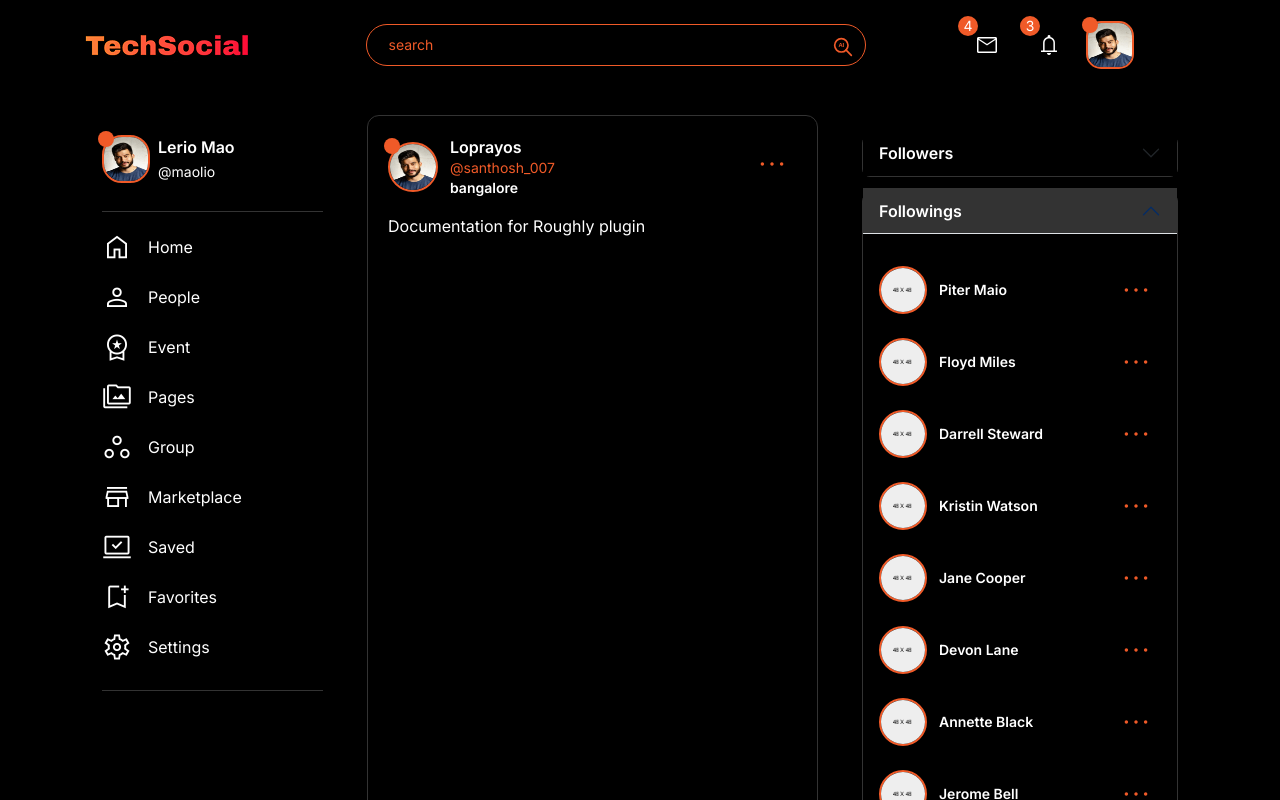
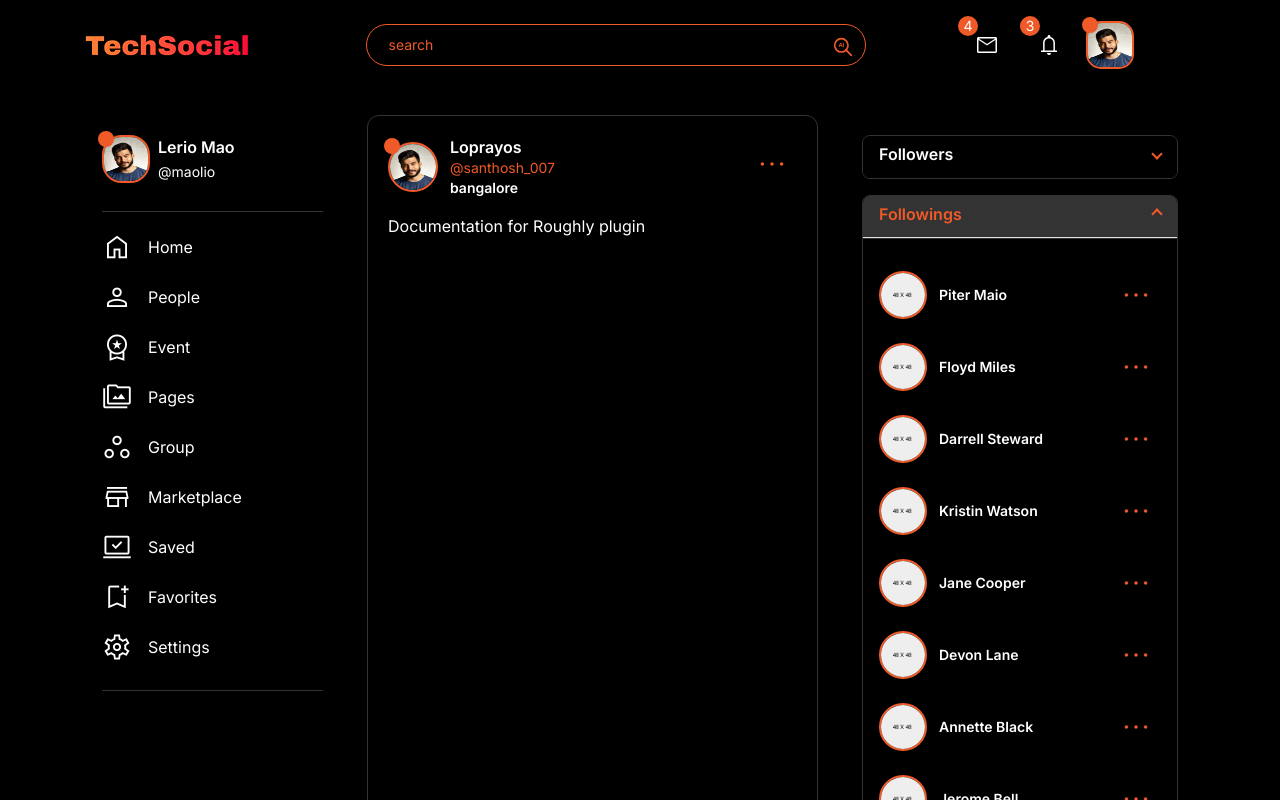
Before and after one commit to santhosh2002m/tech-social-app, a Next.js app: page /saved-post/1 in a window 1280 px wide. Shown: the top 800 px of the page. Built offline with nearby package versions, Linux system fonts and the light colour scheme; a web font is replaced by a local one.

Commit message:
fix(accordion): resolve border breakage in expanded state

```diff
--- a/components/common/Contact.jsx
+++ b/components/common/Contact.tsx
@@ -1,3 +1,4 @@
+// Contact.tsx
 "use client";
 
 import contentData from "@/data/contentData";
@@ -7,14 +8,17 @@ import { usePathname } from "next/navigation";
 import SingleContact from "./SingleContact";
 import avatar_6 from "/public/images/avatar-6.png";
 
-const Contact = ({ children }) => {
+interface ContactProps {
+  children: React.ReactNode;
+  sectionType: "followers" | "followings";
+}
+
+const Contact = ({ children, sectionType }: ContactProps) => {
   const pathname = usePathname();
 
   return (
     <>
-      {/* children props */}
       {children}
-
       <div className="d-flex flex-column gap-6">
         {pathname === "/" && (
           <div className="profile-area d-center position-relative align-items-center justify-content-between">
@@ -45,8 +49,7 @@ const Contact = ({ children }) => {
             key={itm.id}
             className="profile-area d-center justify-content-between"
           >
-            {/* Single Contact     */}
-            <SingleContact data={itm} />
+            <SingleContact data={itm} sectionType={sectionType} />
           </div>
         ))}
       </div>
--- a/components/common/SingleContact.tsx
+++ b/components/common/SingleContact.tsx
@@ -1,3 +1,4 @@
+// SingleContact.tsx
 import Image, { StaticImageData } from "next/image";
 import Link from "next/link";
 import ContactAction from "../ui/ContactAction";
@@ -8,7 +9,12 @@ interface ContactProps {
   avt: StaticImageData;
 }
 
-const SingleContact = ({ data }: { data: ContactProps }) => {
+interface SingleContactProps {
+  data: ContactProps;
+  sectionType: "followers" | "followings";
+}
+
+const SingleContact = ({ data, sectionType }: SingleContactProps) => {
   const { avt, id, name } = data;
 
   return (
@@ -25,13 +31,7 @@ const SingleContact = ({ data }: { data: ContactProps }) => {
           </h6>
         </div>
       </div>
-      {/* Contact Action */}
-      <ContactAction
-        actionList={[
-          ["Unfollow", "person_remove"],
-          ["Hide Contact", "hide_source"],
-        ]}
-      />
+      <ContactAction sectionType={sectionType} />
     </>
   );
 };
--- a/components/home/RightSide.tsx
+++ b/components/home/RightSide.tsx
@@ -19,7 +19,7 @@ const RightSide = () => {
             onClick={() => setActiveProfile(!activeProfile)}
           >
             <span>My List</span>
-            <i className="material-symbols-outlined mat-icon"> tune </i>
+            <i className="material-symbols-outlined mat-icon">tune</i>
           </button>
         </div>
       </div>
@@ -28,39 +28,27 @@ const RightSide = () => {
           <div className="sidebar-area p-5">
             <div className="accordion" id="sidebarAccordion">
               {/* Followers Section */}
-              <div
-                className="accordion-item"
-                style={{
-                  backgroundColor: "var(--body-color)",
-                  border: "1px solid var(--border-color)",
-                  borderRadius: "8px",
-                }}
-              >
+              <div className="accordion-item accordion-item-custom">
                 <h2 className="accordion-header" id="followersHeading">
                   <button
-                    className="accordion-button collapsed" // Set to collapsed
+                    className="accordion-button accordion-button-custom collapsed"
                     type="button"
                     data-bs-toggle="collapse"
                     data-bs-target="#followersCollapse"
-                    aria-expanded="false" // Set to false
+                    aria-expanded="false"
                     aria-controls="followersCollapse"
-                    style={{
-                      backgroundColor: "var(--body-color)",
-                      color: "var(--heading-1st-color)",
-                      border: "none",
-                    }}
                   >
                     <h6 className="m-0">Followers</h6>
                   </button>
                 </h2>
                 <div
                   id="followersCollapse"
-                  className="accordion-collapse collapse" // Remove show
+                  className="accordion-collapse collapse"
                   aria-labelledby="followersHeading"
                   data-bs-parent="#sidebarAccordion"
                 >
                   <div className="accordion-body">
-                    <Contact>
+                    <Contact sectionType="followers">
                       <div className="mb-4"></div>
                     </Contact>
                   </div>
@@ -68,39 +56,27 @@ const RightSide = () => {
               </div>
 
               {/* Followings Section */}
-              <div
-                className="accordion-item mt-4"
-                style={{
-                  backgroundColor: "var(--body-color)",
-                  border: "1px solid var(--border-color)",
-                  borderRadius: "8px",
-                }}
-              >
+              <div className="accordion-item accordion-item-custom mt-4">
                 <h2 className="accordion-header" id="followingsHeading">
                   <button
-                    className="accordion-button" // Not collapsed
+                    className="accordion-button accordion-button-custom"
                     type="button"
                     data-bs-toggle="collapse"
                     data-bs-target="#followingsCollapse"
-                    aria-expanded="true" // Set to true
+                    aria-expanded="true"
                     aria-controls="followingsCollapse"
-                    style={{
-                      backgroundColor: "var(--body-color)",
-                      color: "var(--heading-1st-color)",
-                      border: "none",
-                    }}
                   >
                     <h6 className="m-0">Followings</h6>
                   </button>
                 </h2>
                 <div
                   id="followingsCollapse"
-                  className="accordion-collapse collapse show" // Add show
+                  className="accordion-collapse collapse show"
                   aria-labelledby="followingsHeading"
                   data-bs-parent="#sidebarAccordion"
                 >
                   <div className="accordion-body">
-                    <Contact>
+                    <Contact sectionType="followings">
                       <div className="mb-4"></div>
                     </Contact>
                   </div>
--- a/components/ui/ContactAction.tsx
+++ b/components/ui/ContactAction.tsx
@@ -1,4 +1,20 @@
-const ContactAction = ({ actionList }: { actionList: string[][] }) => {
+// ContactAction.tsx
+interface ContactActionProps {
+  sectionType: "followers" | "followings";
+}
+
+const ContactAction = ({ sectionType }: ContactActionProps) => {
+  const actionLists = {
+    followers: [
+      ["Remove Follower", "person_remove"],
+      ["Hide Contact", "hide_source"],
+    ],
+    followings: [
+      ["Unfollow", "person_remove"],
+      ["Hide Contact", "hide_source"],
+    ],
+  };
+
   return (
     <div className="btn-group cus-dropdown dropend">
       <button
@@ -10,7 +26,7 @@ const ContactAction = ({ actionList }: { actionList: string[][] }) => {
         <i className="material-symbols-outlined fs-xxl m-0">more_horiz</i>
       </button>
       <ul className="dropdown-menu p-4 pt-2">
-        {actionList?.map(([itm, icon], i) => (
+        {actionLists[sectionType]?.map(([itm, icon], i) => (
           <li key={i}>
             <button className="droplist d-flex align-items-center gap-2">
               <i className="material-symbols-outlined mat-icon">{icon}</i>
--- a/styles/main/_global.scss
+++ b/styles/main/_global.scss
@@ -2012,3 +2012,89 @@ textarea::placeholder {
 .navbar {
   padding-top: 10px !important;
 }
+
+/* Accordion Custom Styling */
+.accordion-item-custom {
+  background-color: var(--body-color) !important; /* Black background */
+  border: 1px solid var(--border-color) !important; /* Gray border (#333333) */
+  border-radius: 8px !important;
+  overflow: hidden; /* Prevent content from breaking border-radius */
+  position: relative; /* Ensure border stays on top */
+}
+
+.accordion-item-custom .accordion-header {
+  background-color: transparent !important; /* Ensure header doesn’t interfere */
+}
+
+.accordion-button-custom {
+  background-color: var(--body-color) !important; /* Black background */
+  color: var(--heading-1st-color) !important; /* White text */
+  border: none !important;
+  padding: 12px 16px;
+  font-size: 16px;
+  font-weight: 600;
+  display: flex;
+  justify-content: space-between; /* Ensure text and chevron are spaced */
+  align-items: center;
+  width: 100%;
+  border-radius: 8px 8px 0 0 !important; /* Match top corners with parent */
+  transition: background-color 0.3s ease, color 0.3s ease;
+}
+
+.accordion-button-custom:not(.collapsed) {
+  background-color: var(
+    --border-color
+  ) !important; /* Slightly lighter gray when open */
+  color: var(--primary-color) !important; /* Orange text when open (#f05a28) */
+  border-bottom: 1px solid var(--border-color) !important; /* Add a bottom border when open to separate from body */
+  border-radius: 8px 8px 0 0 !important; /* Ensure top corners remain rounded */
+}
+
+.accordion-button-custom::after {
+  background-image: none !important; /* Remove default Bootstrap chevron */
+  content: "" !important;
+  display: inline-block !important;
+  width: 8px !important;
+  height: 8px !important;
+  border-bottom: 2px solid var(--primary-color) !important; /* Orange chevron */
+  border-right: 2px solid var(--primary-color) !important; /* Orange chevron */
+  transform: rotate(45deg) !important;
+  transition: transform 0.3s ease !important;
+  margin-left: auto; /* Push chevron to the right */
+}
+
+.accordion-button-custom:not(.collapsed)::after {
+  transform: rotate(-135deg) !important; /* Rotate chevron up when open */
+}
+
+.accordion-button-custom h6 {
+  margin: 0;
+  font-size: 16px;
+  line-height: 24px;
+  color: inherit; /* Inherit white/orange color from parent */
+}
+
+.accordion-button-custom:focus {
+  box-shadow: none !important; /* Remove default focus shadow */
+}
+
+.accordion-body {
+  background-color: var(--body-color) !important; /* Black background */
+  padding: 16px;
+  border-radius: 0 0 8px 8px !important; /* Match bottom corners with parent */
+}
+
+.accordion-collapse {
+  background-color: var(
+    --body-color
+  ) !important; /* Ensure collapse background matches */
+}
+
+.accordion-item-custom + .accordion-item-custom {
+  margin-top: 16px; /* Consistent spacing between accordion items */
+}
+
+/* Ensure no gaps in border when collapsed or expanded */
+.accordion-item-custom .accordion-collapse.show {
+  border-top: none !important; /* Prevent double border between button and body */
+}
```
